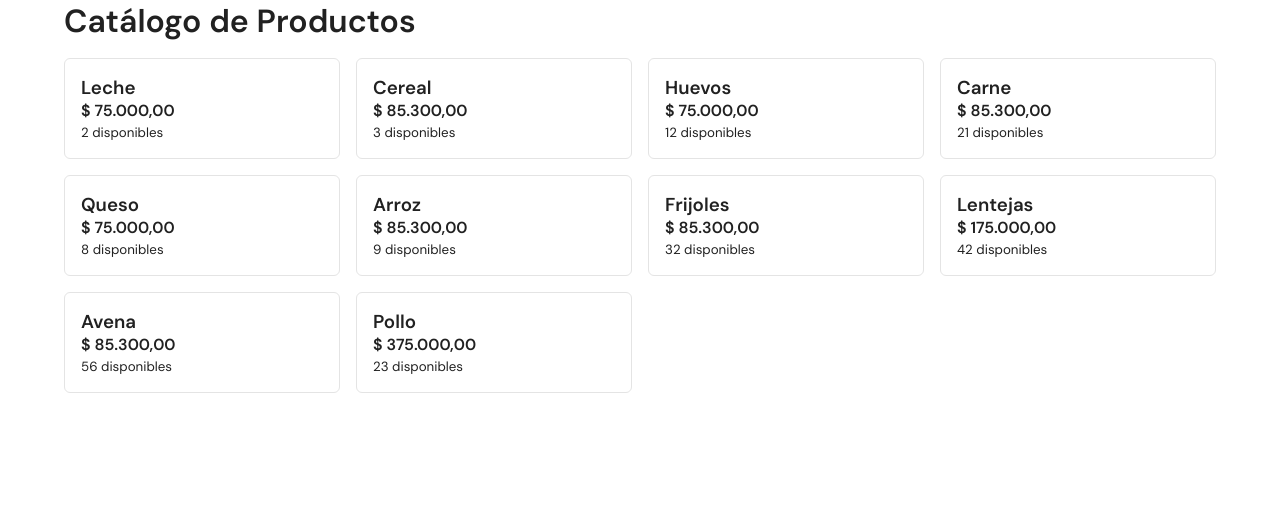
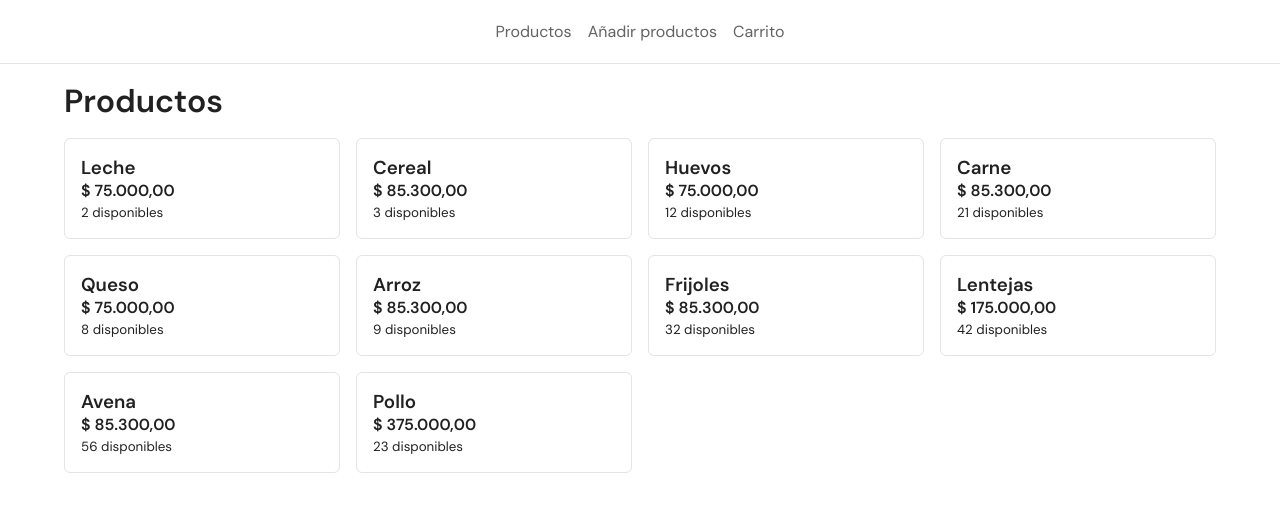
Before and after one commit to jaravad/react-store, a React (Create React App) app: page / in a window 1280 px wide. Shown: the top 512 px of the page. Built offline with nearby package versions, Linux system fonts and the light colour scheme.

Commit message:
feat: Add navigation, add views

```diff
--- a/package.json
+++ b/package.json
@@ -12,6 +12,7 @@
     "@types/react-dom": "^18.2.7",
     "react": "^18.2.0",
     "react-dom": "^18.2.0",
+    "react-router-dom": "6.14.2",
     "react-scripts": "5.0.1",
     "sass": "^1.64.1",
     "styled-components": "6.0.5",
--- a/src/App.tsx
+++ b/src/App.tsx
@@ -1,7 +1,35 @@
+import {
+  Routes,
+  Route,
+  Outlet,
+  BrowserRouter as Router,
+} from 'react-router-dom';
+
+import NavBar from './components/NavBar';
 import Products from './views/Products';
+import AddProduct from './views/AddProduct';
+import Cart from './views/Cart';
 
 function App() {
-  return <Products />;
+  return (
+    <>
+      <Router>
+        <NavBar />
+        <Routes>
+          <Route path="/" element={<Products />} />
+          {/* <Route index element={<Home />} /> */}
+          <Route path="/add-product" element={<AddProduct />} />
+          <Route path="/cart" element={<Cart />} />
+
+          {/* Using path="*"" means "match anything", so this route
+                acts like a catch-all for URLs that we don't have explicit
+                routes for. */}
+          <Route path="*" element={<Products />} />
+        </Routes>
+      </Router>
+      <Outlet />
+    </>
+  );
 }
 
 export default App;
--- /dev/null
+++ b/src/components/NavBar.tsx
@@ -0,0 +1,53 @@
+import styled from 'styled-components';
+import { NavLink } from 'react-router-dom';
+
+const StyledNav = styled.nav`
+  padding: 0.8rem 5%;
+  border-bottom: 1px solid #e4e4e4;
+  display: flex;
+  justify-content: center;
+  ul {
+    display: flex;
+    padding: 0;
+    margin: 0;
+    list-style-type: none;
+    li {
+      a {
+        display: inline-block;
+        border-radius: 6px;
+        padding: 0.5rem;
+        color: rgba(33, 33, 33, 0.7);
+        text-decoration: none;
+        transition: all 200ms ease;
+        &:hover {
+          background-color: rgba(33, 33, 33, 0.1);
+        }
+        &.active {
+          color: rgba(33, 33, 33, 1);
+        }
+      }
+    }
+  }
+`;
+
+const navBarOptions = [
+  { name: 'Productos', path: '/products' },
+  { name: 'Añadir productos', path: '/add-product' },
+  { name: 'Carrito', path: '/cart' },
+];
+
+const NavBar = () => {
+  return (
+    <StyledNav>
+      <ul>
+        {navBarOptions.map(({ name, path }) => (
+          <li key={path}>
+            <NavLink to={path}>{name}</NavLink>
+          </li>
+        ))}
+      </ul>
+    </StyledNav>
+  );
+};
+
+export default NavBar;
--- a/src/styles/index.scss
+++ b/src/styles/index.scss
@@ -32,6 +32,10 @@ p {
   margin-bottom: 1rem;
 }
 
+.pt-1 {
+  padding-top: 1rem;
+}
+
 .products-grid {
   display: grid;
   grid-template-columns: repeat(4, 1fr);
@@ -49,3 +53,15 @@ p {
     }
   }
 }
+
+@media (max-width: 900px) {
+  body {
+    font-size: 15px;
+  }
+}
+
+@media (max-width: 650px) {
+  body {
+    font-size: 14px;
+  }
+}
--- /dev/null
+++ b/src/views/AddProduct.tsx
@@ -0,0 +1,9 @@
+const AddProduct = () => {
+  return (
+    <div className="container pt-1">
+      <h1 className="mb-1">Añadir producto</h1>
+    </div>
+  );
+};
+
+export default AddProduct;
--- /dev/null
+++ b/src/views/Cart.tsx
@@ -0,0 +1,9 @@
+const Cart = () => {
+  return (
+    <div className="container pt-1">
+      <h1 className="mb-1">Carrito</h1>
+    </div>
+  );
+};
+
+export default Cart;
--- a/src/views/Products.tsx
+++ b/src/views/Products.tsx
@@ -3,8 +3,8 @@ import data from '../data.json';
 
 const Products = () => {
   return (
-    <div className="container">
-      <h1 className="mb-1">Catálogo de Productos</h1>
+    <div className="container pt-1">
+      <h1 className="mb-1">Productos</h1>
       <div className="products-grid">
         {data.products.map((product) => (
           <ProductCard {...product} key={product.id} />
```
Also changed, not shown: 1 other file (tests, documents, lock files or other folders).
